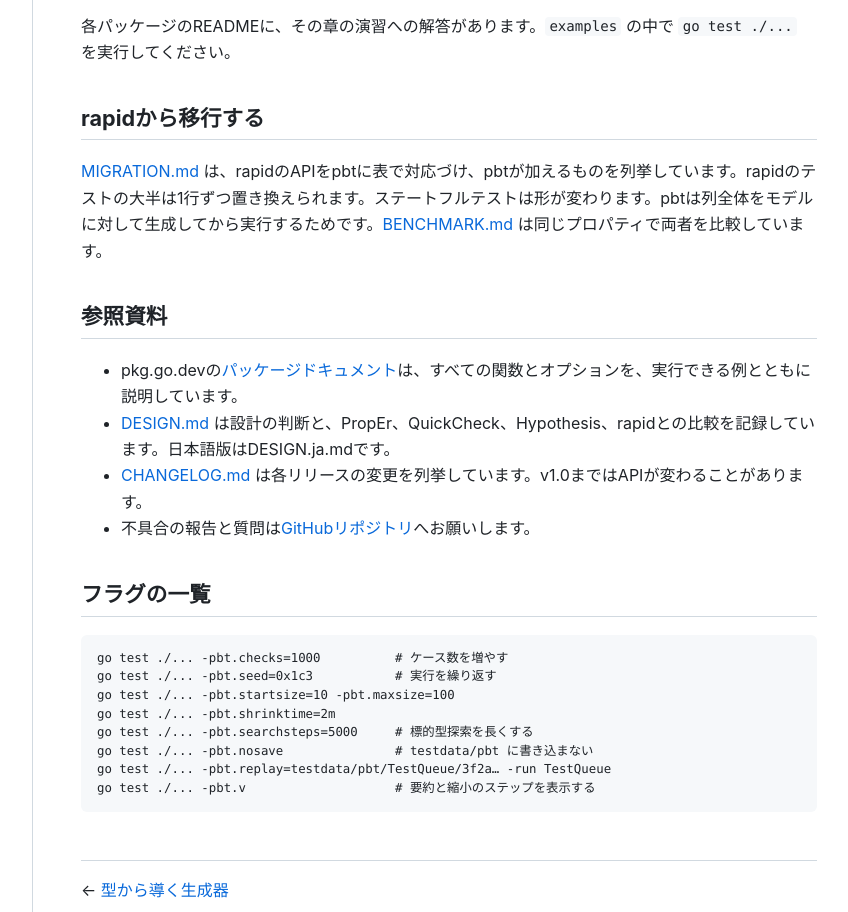
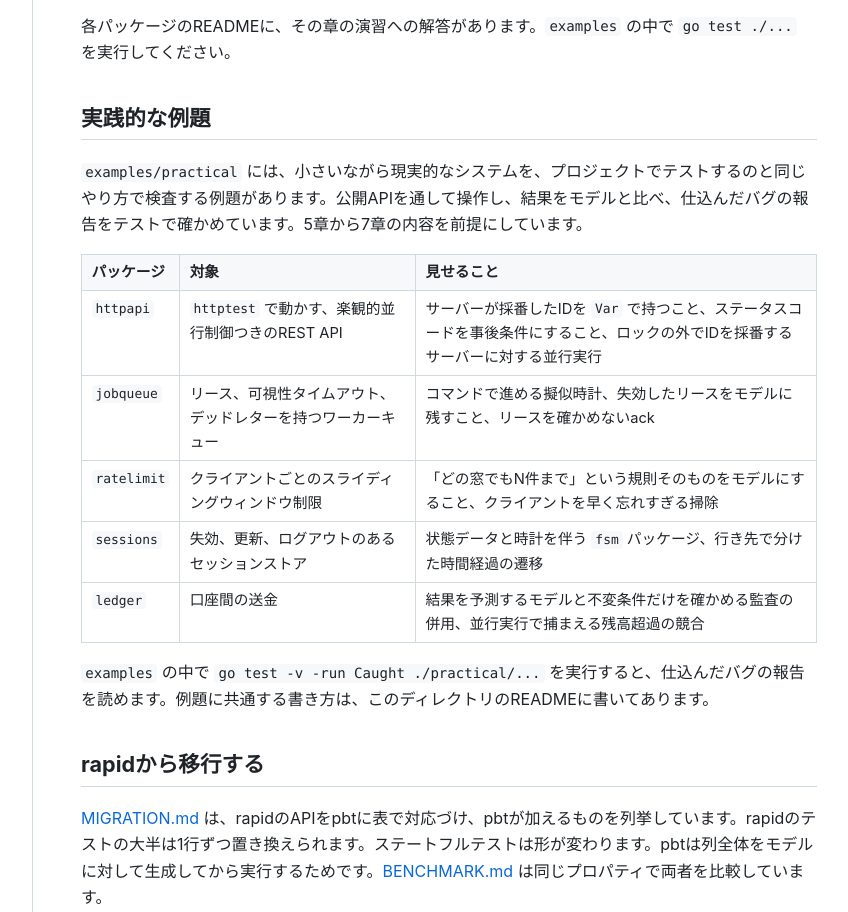
Before and after one commit to ymotongpoo/go.ymotongpoo.com, a plain HTML site: page guide/pbt/ja/10-reference.html in a window 1280 px wide. Shown: the part 844-1756 px from the top of the page, without its empty margins (223-1071 px from the left). Drawn offline with Linux system fonts and the light colour scheme.

Commit message:
docs(pages): render the guide with the practical examples
Co-Authored-By: Claude Fable 5.1 <noreply@anthropic.com>

```diff
--- a/guide/pbt/ja/10-reference.html
+++ b/guide/pbt/ja/10-reference.html
@@ -132,16 +132,55 @@ footer { color: var(--muted); font-size: 0.8rem; margin-top: 2rem; }
 </tbody>
 </table>
 <p>各パッケージのREADMEに、その章の演習への解答があります。<code>examples</code> の中で <code>go test ./...</code> を実行してください。</p>
+<h2 id="heading-2">実践的な例題</h2>
+<p><code>examples/practical</code> には、小さいながら現実的なシステムを、プロジェクトでテストするのと同じやり方で検査する例題があります。公開APIを通して操作し、結果をモデルと比べ、仕込んだバグの報告をテストで確かめています。5章から7章の内容を前提にしています。</p>
+<table>
+<thead>
+<tr>
+<th>パッケージ</th>
+<th>対象</th>
+<th>見せること</th>
+</tr>
+</thead>
+<tbody>
+<tr>
+<td><code>httpapi</code></td>
+<td><code>httptest</code> で動かす、楽観的並行制御つきのREST API</td>
+<td>サーバーが採番したIDを <code>Var</code> で持つこと、ステータスコードを事後条件にすること、ロックの外でIDを採番するサーバーに対する並行実行</td>
+</tr>
+<tr>
+<td><code>jobqueue</code></td>
+<td>リース、可視性タイムアウト、デッドレターを持つワーカーキュー</td>
+<td>コマンドで進める擬似時計、失効したリースをモデルに残すこと、リースを確かめないack</td>
+</tr>
+<tr>
+<td><code>ratelimit</code></td>
+<td>クライアントごとのスライディングウィンドウ制限</td>
+<td>「どの窓でもN件まで」という規則そのものをモデルにすること、クライアントを早く忘れすぎる掃除</td>
+</tr>
+<tr>
+<td><code>sessions</code></td>
+<td>失効、更新、ログアウトのあるセッションストア</td>
+<td>状態データと時計を伴う <code>fsm</code> パッケージ、行き先で分けた時間経過の遷移</td>
+</tr>
+<tr>
+<td><code>ledger</code></td>
+<td>口座間の送金</td>
+<td>結果を予測するモデルと不変条件だけを確かめる監査の併用、並行実行で捕まえる残高超過の競合</td>
+</tr>
+</tbody>
+</table>
+<p><code>examples</code> の中で <code>go test -v -run Caught ./practical/...</code> を実行すると、仕込んだバグの報告を読めます。例題に共通する書き方は、このディレクトリのREADMEに書いてあります。</p>
 <h2 id="rapid">rapidから移行する</h2>
 <p><a href="https://github.com/ymotongpoo/pbt/blob/main/MIGRATION.md">MIGRATION.md</a> は、rapidのAPIをpbtに表で対応づけ、pbtが加えるものを列挙しています。rapidのテストの大半は1行ずつ置き換えられます。ステートフルテストは形が変わります。pbtは列全体をモデルに対して生成してから実行するためです。<a href="https://github.com/ymotongpoo/pbt/blob/main/BENCHMARK.md">BENCHMARK.md</a> は同じプロパティで両者を比較しています。</p>
-<h2 id="heading-2">参照資料</h2>
+<h2 id="heading-3">参照資料</h2>
 <ul>
 <li>pkg.go.devの<a href="https://pkg.go.dev/go.ymotongpoo.com/pbt">パッケージドキュメント</a>は、すべての関数とオプションを、実行できる例とともに説明しています。</li>
 <li><a href="https://github.com/ymotongpoo/pbt/blob/main/DESIGN.md">DESIGN.md</a> は設計の判断と、PropEr、QuickCheck、Hypothesis、rapidとの比較を記録しています。日本語版はDESIGN.ja.mdです。</li>
 <li><a href="https://github.com/ymotongpoo/pbt/blob/main/CHANGELOG.md">CHANGELOG.md</a> は各リリースの変更を列挙しています。v1.0まではAPIが変わることがあります。</li>
 <li>不具合の報告と質問は<a href="https://github.com/ymotongpoo/pbt">GitHubリポジトリ</a>へお願いします。</li>
 </ul>
-<h2 id="heading-3">フラグの一覧</h2>
+<h2 id="heading-4">フラグの一覧</h2>
 <pre style="background-color:#f7f7f7;-webkit-text-size-adjust:none;"><code><span style="display:flex;"><span>go test ./... -pbt.checks=1000          # ケース数を増やす
 </span></span><span style="display:flex;"><span>go test ./... -pbt.seed=0x1c3           # 実行を繰り返す
 </span></span><span style="display:flex;"><span>go test ./... -pbt.startsize=10 -pbt.maxsize=100
```
Also changed, not shown: guide/pbt/10-reference.html (+39 -0 lines).
